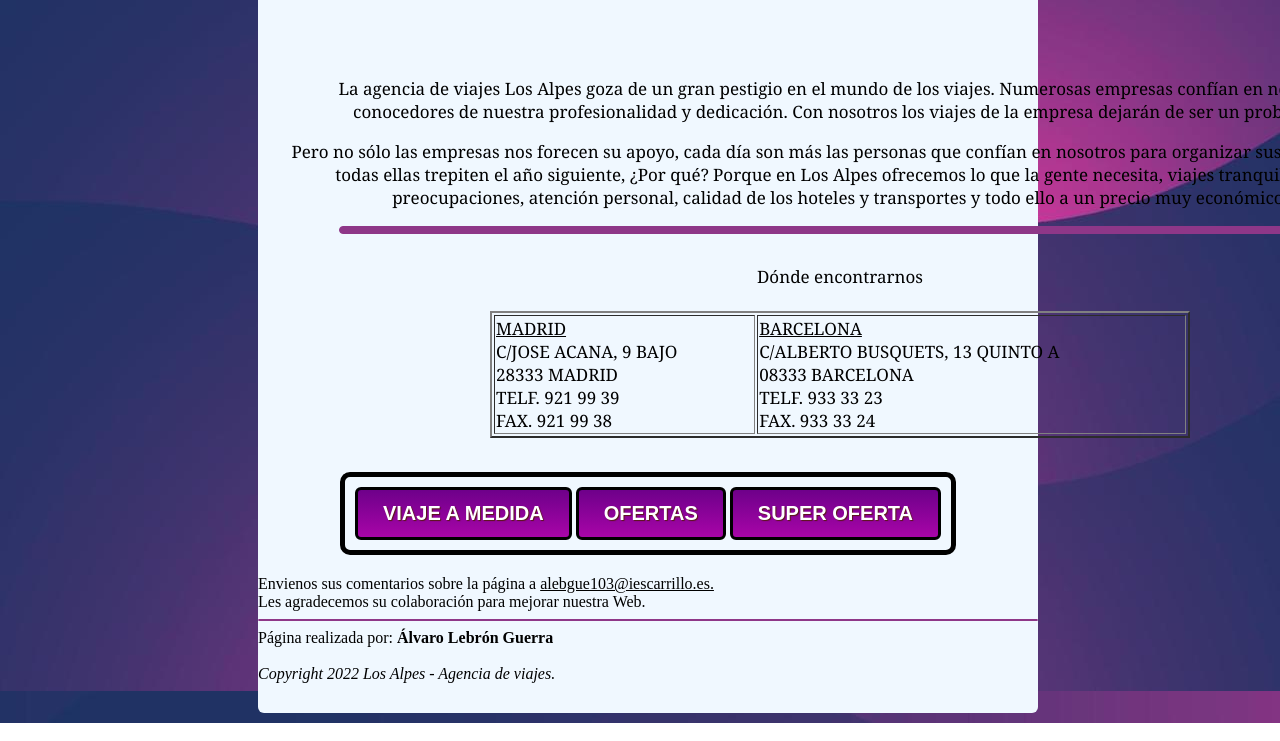
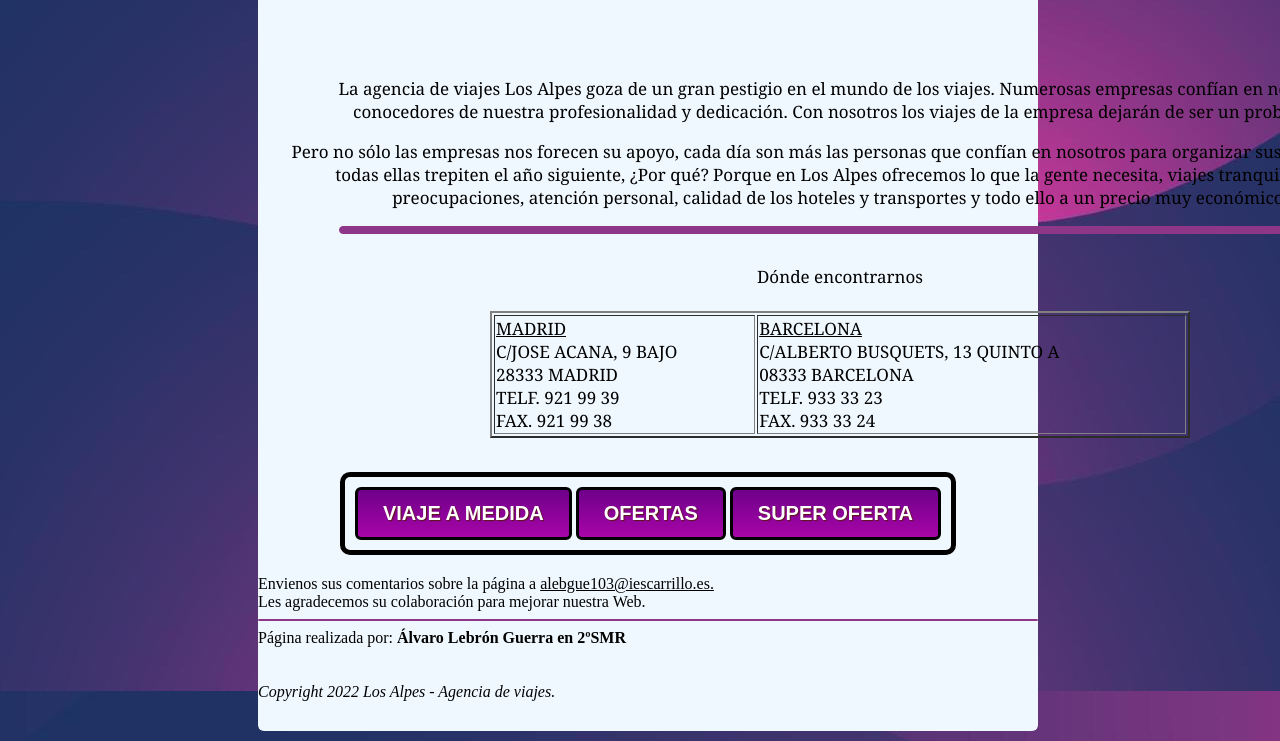
Before and after one commit to alebgue103/prueba3, a plain HTML site: page index.html in a window 1280 px wide. Shown: the part 289-1030 px from the top of the page. Drawn offline with Linux system fonts and the light colour scheme.

Commit message:
modificación index y br

```diff
--- a/index.html
+++ b/index.html
@@ -128,7 +128,7 @@ body{
         Envienos sus comentarios sobre la página a <u>alebgue103@iescarrillo.es.</u> <br>
         Les agradecemos su colaboración para mejorar nuestra Web.
         <hr color="#8e3788">
-        Página realizada por: <b>Álvaro Lebrón Guerra</b> <br><br>
+        Página realizada por: <b>Álvaro Lebrón Guerra en 2ºSMR</b> <br><br><br>
         <i>Copyright 2022 Los Alpes - Agencia de viajes.</i>
     </div>
 </body>
```
